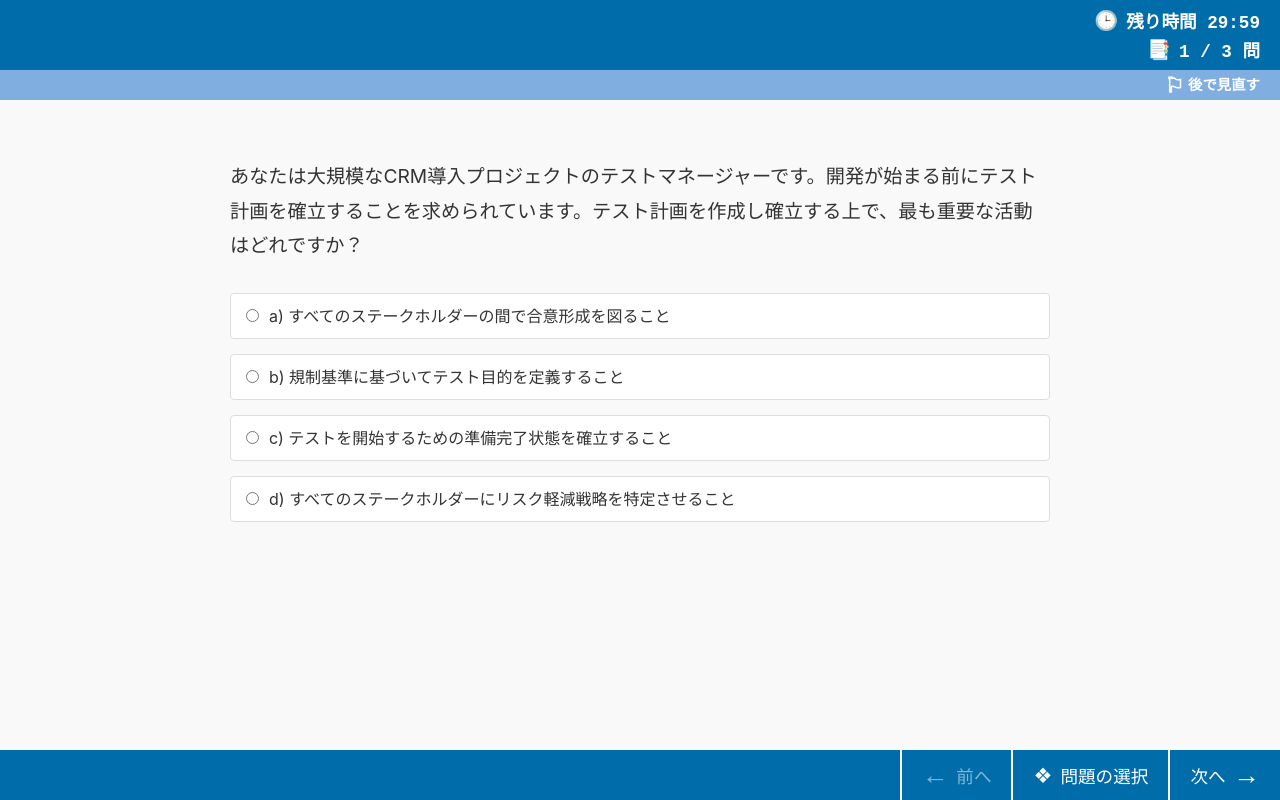
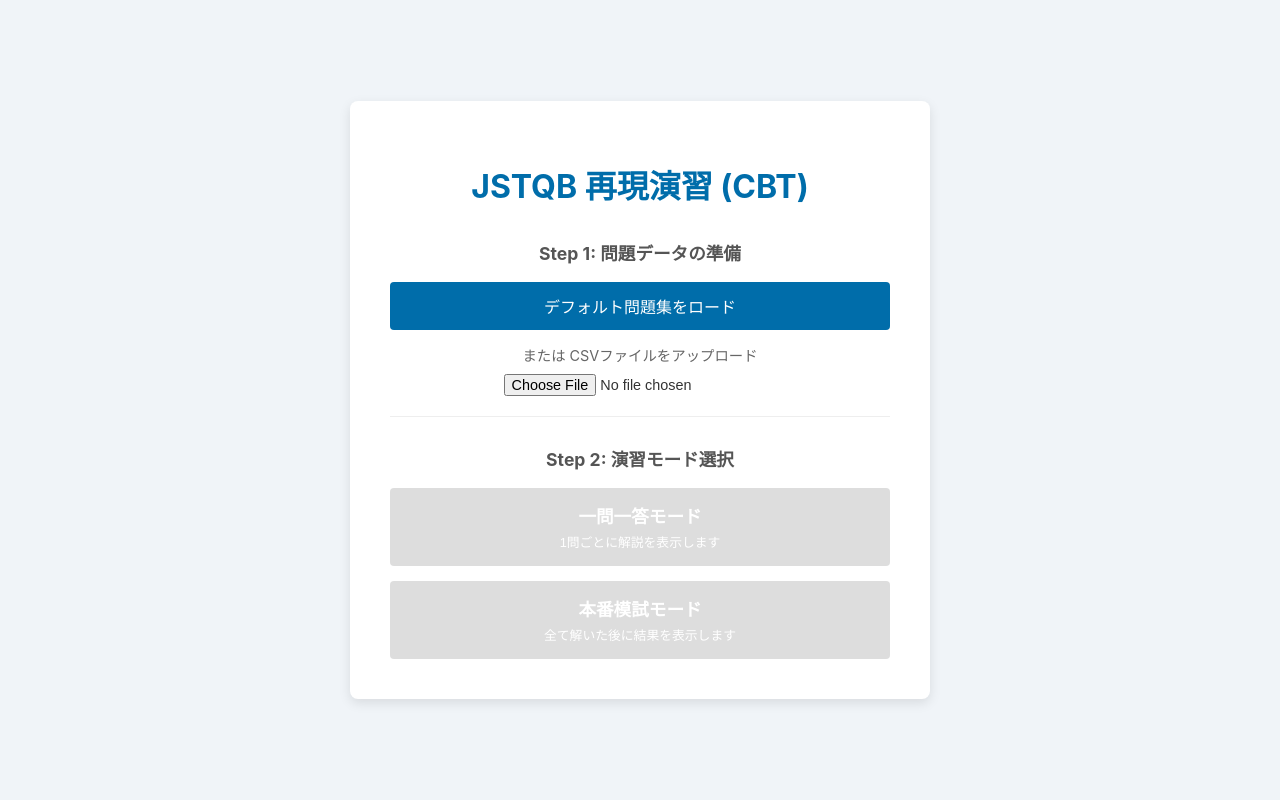
Before and after one commit to n4tt0u/jstqb-cbt-simulator, a React (Vite) app: page / in a window 1280 px wide. Built offline with nearby package versions, Linux system fonts and the light colour scheme.

Commit message:
Feat: Add StartScreen and Feedback Mode logic

```diff
--- a/src/App.jsx
+++ b/src/App.jsx
@@ -1,55 +1,35 @@
-import { useState, useEffect } from 'react'
-import Papa from 'papaparse'
+import { useState } from 'react'
 import QuestionScreen from './components/QuestionScreen'
+import StartScreen from './components/StartScreen'
 
 function App() {
   const [questions, setQuestions] = useState([])
-  const [loading, setLoading] = useState(true)
+  const [screen, setScreen] = useState('start') // 'start' | 'question'
+  const [mode, setMode] = useState(null) // 'practice' | 'exam'
+
   const [currentQuestionIndex, setCurrentQuestionIndex] = useState(0)
   const [userAnswers, setUserAnswers] = useState({}) // { questionId: selectedOptionId }
   const [reviewFlags, setReviewFlags] = useState({}) // { questionId: boolean }
 
-  useEffect(() => {
-    const fetchQuestions = async () => {
-      try {
-        const response = await fetch('/questions.csv')
-        const reader = response.body.getReader()
-        const result = await reader.read()
-        const decoder = new TextDecoder('utf-8')
-        const csv = decoder.decode(result.value)
-
-        Papa.parse(csv, {
-          header: true,
-          skipEmptyLines: true,
-          complete: (results) => {
-            // IDなどを数値型に変換しておく
-            const formattedData = results.data.map(q => ({
-              ...q,
-              id: Number(q.id),
-              correct_option: Number(q.correct_option)
-            }))
-            setQuestions(formattedData)
-            setLoading(false)
-          },
-          error: (error) => {
-            console.error('Error parsing CSV:', error)
-            setLoading(false)
-          }
-        })
-      } catch (error) {
-        console.error('Error fetching CSV:', error)
-        setLoading(false)
-      }
+  // StartScreenから呼ばれる: データ読み込み完了時
+  const handleQuestionsLoaded = (data) => {
+    setQuestions(data)
   }
 
-    fetchQuestions()
-  }, [])
+  // StartScreenから呼ばれる: モード選択・開始時
+  const handleStart = (selectedMode) => {
+    setMode(selectedMode)
+    setScreen('question')
+    setCurrentQuestionIndex(0)
+    setUserAnswers({})
+    setReviewFlags({})
+  }
 
   const handleNext = () => {
     if (currentQuestionIndex < questions.length - 1) {
       setCurrentQuestionIndex(prev => prev + 1)
     } else {
-      alert("最後の問題です")
+      alert("最後の問題です。後ほど結果画面を実装します。")
     }
   }
 
@@ -75,10 +55,20 @@
     }))
   }
 
-  if (loading) return <div style={{ padding: 20 }}>Loading questions...</div>
-  if (questions.length === 0) return <div style={{ padding: 20 }}>No questions found.</div>
+  // 画面振り分け
+  if (screen === 'start') {
+    return (
+      <StartScreen
+        onQuestionsLoaded={handleQuestionsLoaded}
+        onStart={handleStart}
+      />
+    )
+  }
 
+  if (screen === 'question') {
     const currentQuestion = questions[currentQuestionIndex]
+    // データがない場合のガード（通常ありえないが念のため）
+    if (!currentQuestion) return <div>Loading...</div>
 
     return (
       <QuestionScreen
@@ -91,8 +81,12 @@
         onOptionSelect={handleOptionSelect}
         isFlagged={!!reviewFlags[currentQuestion.id]}
         onFlagToggle={handleFlagToggle}
+        mode={mode}
       />
     )
   }
 
+  return <div>Unknown Error</div>
+}
+
 export default App
--- a/src/components/QuestionScreen.jsx
+++ b/src/components/QuestionScreen.jsx
@@ -1,4 +1,4 @@
-import React from 'react'
+import React, { useState, useEffect } from 'react'
 import '../index.css'
 
 const QuestionScreen = ({
@@ -10,14 +10,39 @@
     selectedOption,
     onOptionSelect,
     isFlagged,
-    onFlagToggle
+    onFlagToggle,
+    mode // 'practice' or 'exam'
 }) => {
+    const [showFeedback, setShowFeedback] = useState(false)
+
+    // 問題が変わったら解説表示をリセット
+    useEffect(() => {
+        setShowFeedback(false)
+    }, [question.id])
+
     const options = [
         { id: 1, text: question.option_1 },
         { id: 2, text: question.option_2 },
         { id: 3, text: question.option_3 },
         { id: 4, text: question.option_4 },
     ]
+
+    const handleNextClick = () => {
+        // 一問一答モード かつ まだ解説を表示していない場合
+        if (mode === 'practice' && !showFeedback) {
+            if (selectedOption === null) {
+                const confirmShow = window.confirm("回答が選択されていません。\nこのまま解説を表示しますか？")
+                if (!confirmShow) return
+            }
+            setShowFeedback(true)
+        } else {
+            // それ以外（解説表示済み、または模試モード）は次の問題へ
+            onNext()
+        }
+    }
+
+    // 正誤判定
+    const isCorrect = selectedOption === question.correct_option
 
     return (
         <div className="cbt-container">
@@ -50,21 +75,49 @@
                 </div>
 
                 <div className="options-area">
-                    {options.map((opt) => (
-                        <label key={opt.id} className="option-label">
+                    {options.map((opt) => {
+                        // 解説表示中は、正解・不正解の色付けなどを行っても良いが
+                        // シンプルに「選択したものがどれか」はわかるようにしておく
+                        return (
+                            <label key={opt.id} className="option-label" style={{
+                                cursor: showFeedback ? 'default' : 'pointer',
+                                background: showFeedback && opt.id === question.correct_option ? '#e6ffe6' : // 正解の選択肢を少し緑に
+                                    showFeedback && opt.id === selectedOption && opt.id !== question.correct_option ? '#ffe6e6' : // 間違えた選択肢を少し赤に
+                                        'white'
+                            }}>
                                 <input
                                     type="radio"
                                     name="option"
                                     value={opt.id}
                                     checked={selectedOption === opt.id}
-                                onChange={() => onOptionSelect(opt.id)}
+                                    onChange={() => !showFeedback && onOptionSelect(opt.id)}
+                                    disabled={showFeedback} // 解説中は変更不可
                                 />
                                 <span className="option-text">
                                     {String.fromCharCode(96 + opt.id)}) {opt.text}
                                 </span>
                             </label>
-                    ))}
+                        )
+                    })}
                 </div>
+
+                {/* 解説エリア (一問一答モードのみ表示) */}
+                {showFeedback && (
+                    <div className="feedback-area" style={{ marginTop: '30px', padding: '20px', background: '#f8f9fa', border: '1px solid #ddd', borderRadius: '4px' }}>
+                        <div style={{ fontSize: '1.2rem', fontWeight: 'bold', marginBottom: '10px', color: isCorrect ? 'green' : 'red' }}>
+                            {isCorrect ? '✅ 正解' : '❌ 不正解'}
+                        </div>
+
+                        <div style={{ marginBottom: '10px' }}>
+                            <strong>正解の選択肢:</strong> {String.fromCharCode(96 + question.correct_option)})
+                        </div>
+
+                        <div>
+                            <strong>解説:</strong>
+                            <p style={{ whiteSpace: 'pre-wrap', marginTop: '5px' }}>{question.explanation}</p>
+                        </div>
+                    </div>
+                )}
             </main>
 
             {/* フッター */}
@@ -73,7 +126,8 @@
                     <button
                         className="nav-button"
                         onClick={onPrev}
-                        disabled={currentIndex === 0}
+                        disabled={currentIndex === 0 || showFeedback} // 解説中も戻れるようにするかは要件次第だが、一旦戻るの禁止にしてみる（整合性のため）
+                        style={{ opacity: (currentIndex === 0 || showFeedback) ? 0.5 : 1 }}
                     >
                         <span style={{ fontSize: '1.5em', fontWeight: 'bold' }}>←</span> 前へ
                     </button>
@@ -84,9 +138,10 @@
 
                     <button
                         className="nav-button"
-                        onClick={onNext}
+                        onClick={handleNextClick}
                     >
-                        {currentIndex === totalQuestions - 1 ? '終了' : '次へ'} <span style={{ fontSize: '1.5em', fontWeight: 'bold' }}>→</span>
+                        {/* 一問一答モードで解説未表示なら「回答」ボタンに見せかけるのもありだが、統一して「次へ」 */}
+                        {currentIndex === totalQuestions - 1 && (!showFeedback || mode === 'exam') ? '終了' : '次へ'} <span style={{ fontSize: '1.5em', fontWeight: 'bold' }}>→</span>
                     </button>
                 </div>
             </footer>
--- /dev/null
+++ b/src/components/StartScreen.jsx
@@ -0,0 +1,174 @@
+import React, { useState } from 'react'
+import Papa from 'papaparse'
+
+const StartScreen = ({ onQuestionsLoaded, onStart }) => {
+  const [loading, setLoading] = useState(false)
+  const [loadedCount, setLoadedCount] = useState(0)
+  const [error, setError] = useState('')
+
+  const processCSV = (csvText) => {
+    Papa.parse(csvText, {
+      header: true,
+      skipEmptyLines: true,
+      complete: (results) => {
+        if (results.data && results.data.length > 0) {
+          // IDなどを数値化
+          const formattedData = results.data.map(q => ({
+            ...q,
+            id: Number(q.id),
+            correct_option: Number(q.correct_option)
+          }))
+          onQuestionsLoaded(formattedData)
+          setLoadedCount(formattedData.length)
+          setLoading(false)
+        } else {
+          setError('有効な問題データが見つかりませんでした。')
+          setLoading(false)
+        }
+      },
+      error: (err) => {
+        console.error(err)
+        setError('CSVの解析に失敗しました。')
+        setLoading(false)
+      }
+    })
+  }
+
+  const handleLoadDefault = async () => {
+    setLoading(true)
+    setError('')
+    try {
+      const response = await fetch('/questions.csv')
+      if (!response.ok) throw new Error('Default CSV not found')
+      const csvText = await response.text()
+      processCSV(csvText)
+    } catch (err) {
+      console.error(err)
+      setError('デフォルト問題の読み込みに失敗しました。')
+      setLoading(false)
+    }
+  }
+
+  const handleFileUpload = (e) => {
+    const file = e.target.files[0]
+    if (!file) return
+
+    setLoading(true)
+    setError('')
+    const reader = new FileReader()
+    reader.onload = (event) => {
+      processCSV(event.target.result)
+    }
+    reader.onerror = () => {
+      setError('ファイルの読み込みに失敗しました。')
+      setLoading(false)
+    }
+    reader.readAsText(file)
+  }
+
+  return (
+    <div className="cbt-container" style={{ justifyContent: 'center', alignItems: 'center', background: '#f0f4f8' }}>
+      <div style={{
+        background: 'white',
+        padding: '40px',
+        borderRadius: '8px',
+        boxShadow: '0 4px 12px rgba(0,0,0,0.1)',
+        maxWidth: '500px',
+        width: '90%',
+        textAlign: 'center'
+      }}>
+        <h1 style={{ color: 'rgb(0, 109, 170)', marginBottom: '30px' }}>JSTQB 再現演習 (CBT)</h1>
+
+        {/* Step 1: データ読み込み */}
+        <div style={{ marginBottom: '30px', paddingBottom: '20px', borderBottom: '1px solid #eee' }}>
+          <h2 style={{ fontSize: '1.1rem', marginBottom: '15px', color: '#555' }}>Step 1: 問題データの準備</h2>
+
+          <div style={{ display: 'flex', flexDirection: 'column', gap: '15px' }}>
+            <button
+              onClick={handleLoadDefault}
+              disabled={loading || loadedCount > 0}
+              style={{
+                padding: '12px',
+                background: 'rgb(0, 109, 170)',
+                color: 'white',
+                border: 'none',
+                borderRadius: '4px',
+                cursor: (loading || loadedCount > 0) ? 'default' : 'pointer',
+                opacity: (loading || loadedCount > 0) ? 0.7 : 1,
+                fontSize: '1rem'
+              }}
+            >
+              デフォルト問題集をロード
+            </button>
+
+            <div style={{ position: 'relative', overflow: 'hidden', display: 'inline-block' }}>
+              <p style={{ margin: '0 0 5px', fontSize: '0.9rem', color: '#666' }}>または CSVファイルをアップロード</p>
+              <input
+                type="file"
+                accept=".csv"
+                onChange={handleFileUpload}
+                disabled={loading}
+                style={{ fontSize: '0.9rem' }}
+              />
+            </div>
+          </div>
+
+          {loading && <p style={{ color: '#666', marginTop: '10px' }}>読み込み中...</p>}
+          {error && <p style={{ color: 'red', marginTop: '10px' }}>{error}</p>}
+          {loadedCount > 0 && <p style={{ color: 'green', fontWeight: 'bold', marginTop: '10px' }}>✓ {loadedCount} 問の問題をロードしました</p>}
+        </div>
+
+        {/* Step 2: モード選択 */}
+        <div>
+          <h2 style={{ fontSize: '1.1rem', marginBottom: '15px', color: '#555' }}>Step 2: 演習モード選択</h2>
+          <div style={{ display: 'flex', flexDirection: 'column', gap: '15px' }}>
+            <button
+              onClick={() => onStart('practice')}
+              disabled={loadedCount === 0}
+              style={{
+                padding: '15px',
+                background: loadedCount === 0 ? '#ddd' : '#4CAF50',
+                color: 'white',
+                border: 'none',
+                borderRadius: '4px',
+                cursor: loadedCount === 0 ? 'not-allowed' : 'pointer',
+                fontSize: '1.1rem',
+                fontWeight: 'bold',
+                transition: 'background 0.2s'
+              }}
+            >
+              一問一答モード
+              <span style={{ display: 'block', fontSize: '0.8rem', fontWeight: 'normal', marginTop: '4px' }}>
+                1問ごとに解説を表示します
+              </span>
+            </button>
+
+            <button
+              onClick={() => onStart('exam')}
+              disabled={loadedCount === 0}
+              style={{
+                padding: '15px',
+                background: loadedCount === 0 ? '#ddd' : '#FF9800',
+                color: 'white',
+                border: 'none',
+                borderRadius: '4px',
+                cursor: loadedCount === 0 ? 'not-allowed' : 'pointer',
+                fontSize: '1.1rem',
+                fontWeight: 'bold',
+                transition: 'background 0.2s'
+              }}
+            >
+              本番模試モード
+              <span style={{ display: 'block', fontSize: '0.8rem', fontWeight: 'normal', marginTop: '4px' }}>
+                全て解いた後に結果を表示します
+              </span>
+            </button>
+          </div>
+        </div>
+
+      </div>
+    </div>
+  )
+}
+
+export default StartScreen
```
Lines whose indentation alone changed are shown as unchanged.
